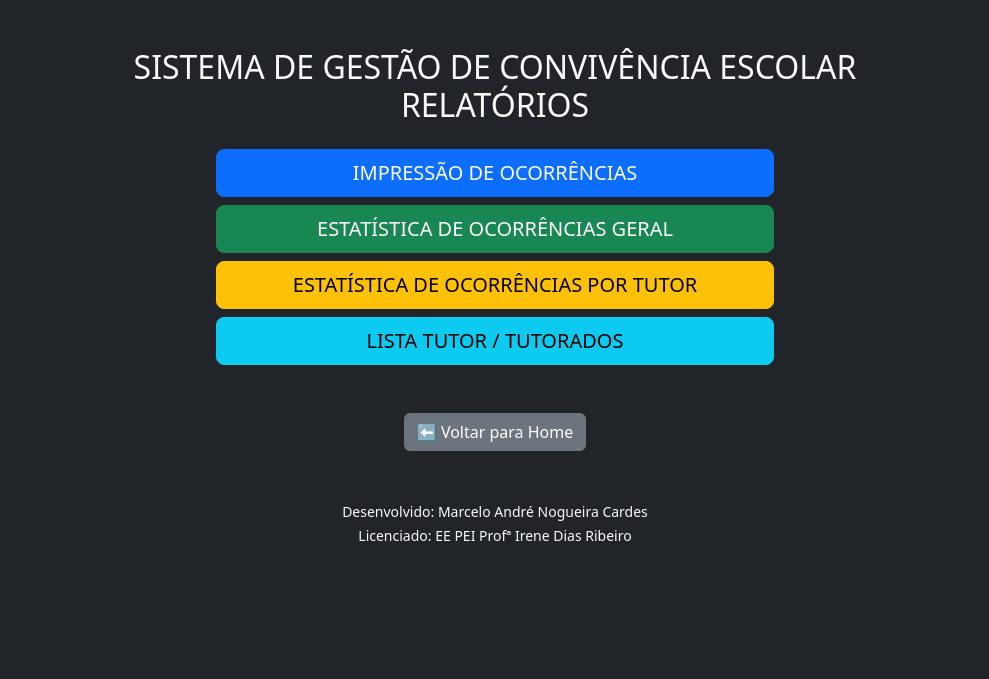
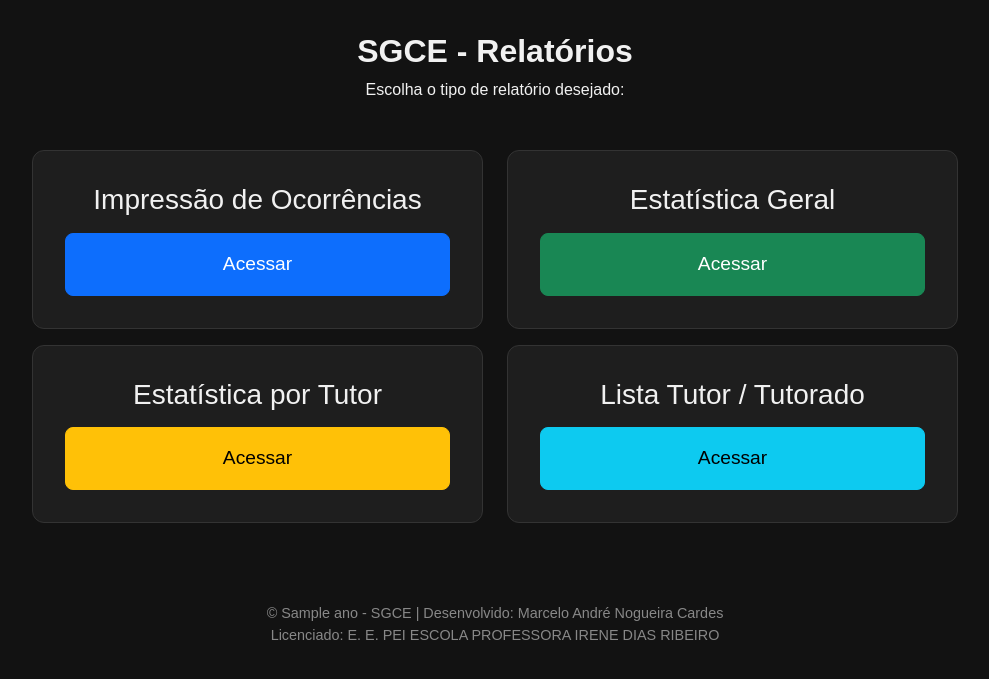
Before and after one commit to ocorrenciasidr/idr, a Flask app: template templates/relatorio_inicial.html in a window 1280 px wide. Shown: the top 679 px of the page, without its empty margins (145-1134 px from the left). Run offline with Flask 3, Linux system fonts and the light colour scheme; the template is opened without the code that fills it: most values are stand-ins (such as "Sample title", 1, 10 or a date in 2020).

Commit message:
Update relatorio_inicial.html

```diff
--- a/templates/relatorio_inicial.html
+++ b/templates/relatorio_inicial.html
@@ -2,86 +2,89 @@
 <html lang="pt-br">
 <head>
     <meta charset="UTF-8">
-  <title>SGCE - RELATÓRIOS</title>
-  <link rel="stylesheet" href="https://cdn.jsdelivr.net/npm/bootstrap@5.3.2/dist/css/bootstrap.min.css">
-  <script src="https://cdn.jsdelivr.net/npm/bootstrap@5.3.2/dist/js/bootstrap.bundle.min.js"></script>
+    <meta name="viewport" content="width=device-width, initial-scale=1.0">
+    <title>SGCE - Relatórios</title>
+    <link href="https://cdn.jsdelivr.net/npm/bootstrap@5.3.2/dist/css/bootstrap.min.css" rel="stylesheet">
     <style>
-       body { background: #f4f4f4; }
-    .container { margin-top: 50px; }
+        body {
+            background-color: #121212;
+            color: #f1f1f1;
+            font-family: Arial, sans-serif;
+        }
+        .header {
+            padding: 2rem 0;
+            text-align: center;
+        }
+        .header h1 {
+            font-size: 2rem;
+            font-weight: bold;
+        }
+        .card-custom {
+            background-color: #1e1e1e;
+            border: 1px solid #333;
+            border-radius: 12px;
+            padding: 2rem;
+            transition: transform 0.2s;
+        }
+        .card-custom:hover {
+            transform: scale(1.03);
+        }
+        .btn-custom {
+            width: 100%;
+            padding: 1rem;
+            font-size: 1.2rem;
+            border-radius: 8px;
+        }
+        footer {
+            margin-top: 3rem;
+            padding: 1rem;
+            text-align: center;
+            color: #888;
+            font-size: 0.9rem;
+        }
     </style>
 </head>
-<body class="bg-dark text-light">
-<div class="container mt-5">
-  <h2 class="mb-4 text-center">SISTEMA DE GESTÃO DE CONVIVÊNCIA ESCOLAR <br> RELATÓRIOS <br> </h2>
+<body>
 
-<div class="d-grid gap-2 col-6 mx-auto">
-    <a href="{{ url_for('relatorio_aluno') }}" class="btn btn-primary btn-lg">IMPRESSÃO DE OCORRÊNCIAS</a>
-    <!-- Utiliza JS para abrir o modal de senha e proteger o acesso aos relatórios estatísticos -->
-    <button type="button" class="btn btn-success btn-lg" onclick="abrirModal('{{ url_for('relatorio_geral') }}')">
-        ESTATÍSTICA DE OCORRÊNCIAS GERAL
-    </button>
-    <button type="button" class="btn btn-warning btn-lg" onclick="abrirModal('{{ url_for('relatorio_tutor') }}')">
-    ESTATÍSTICA DE OCORRÊNCIAS POR TUTOR
-</button>
-    <a href="{{ url_for('relatorio_tutoraluno') }}" class="btn btn-info btn-lg">LISTA TUTOR / TUTORADOS</a>
+<div class="container">
+    <div class="header">
+        <h1>SGCE - Relatórios</h1>
+        <p>Escolha o tipo de relatório desejado:</p>
     </div>
 
-
-  <div class="mt-5 text-center">
-    <a href="{{ url_for('home') }}" class="btn btn-secondary">⬅ Voltar para Home</a>
+    <div class="row justify-content-center">
+        <div class="col-md-5 mb-3">
+            <div class="card-custom text-center">
+                <h3 class="mb-3">Impressão de Ocorrências</h3>
+                <a href="{{ url_for('relatorio_aluno') }}" class="btn btn-primary btn-custom">Acessar</a>
             </div>
         </div>
-
-<!-- Modal Senha -->
-<div class="modal fade" id="senhaModal" tabindex="-1" aria-hidden="true">
-  <div class="modal-dialog modal-dialog-centered">
-    <div class="modal-content">
-      <div class="modal-header bg-danger text-white">
-        <h5 class="modal-title">Acesso Restrito</h5>
-        <button type="button" class="btn-close" data-bs-dismiss="modal" aria-label="Fechar"></button>
+        <div class="col-md-5 mb-3">
+            <div class="card-custom text-center">
+                <h3 class="mb-3">Estatística Geral</h3>
+                <a href="{{ url_for('relatorio_geral') }}" class="btn btn-success btn-custom">Acessar</a>
             </div>
-      <div class="modal-body">
-        <p>Esta área requer uma senha de acesso:</p>
-        <input type="password" id="senhaInput" class="form-control" placeholder="Senha">
-        <!-- NOVO: Elemento para exibir o erro -->
-        <div id="senhaErro" class="text-danger mt-2" style="display:none;">Senha incorreta!</div>
         </div>
-      <div class="modal-footer">
-        <button type="button" class="btn btn-secondary" data-bs-dismiss="modal">Cancelar</button>
-        <button type="button" class="btn btn-primary" onclick="validarSenha()">Acessar</button>
+        <div class="col-md-5 mb-3">
+            <div class="card-custom text-center">
+                <h3 class="mb-3">Estatística por Tutor</h3>
+                <a href="{{ url_for('relatorio_tutor') }}" class="btn btn-warning btn-custom">Acessar</a>
             </div>
+        </div>
+        <div class="col-md-5 mb-3">
+            <div class="card-custom text-center">
+                <h3 class="mb-3">Lista Tutor / Tutorado</h3>
+                <a href="{{ url_for('relatorio_tutoraluno') }}" class="btn btn-info btn-custom">Acessar</a>
             </div>
         </div>
     </div>
 
-<script>
-  let destino = "";
+    <footer>
+        &copy; {{ ano }} - SGCE | Desenvolvido: Marcelo André Nogueira Cardes <br>
+        Licenciado: E. E. PEI ESCOLA PROFESSORA IRENE DIAS RIBEIRO
+    </footer>
+</div>
 
-  function abrirModal(url) {
-    destino = url;
-    document.getElementById("senhaInput").value = "";
-    document.getElementById("senhaErro").style.display = "none"; // Limpa o erro
-    let modal = new bootstrap.Modal(document.getElementById("senhaModal"));
-    modal.show();
-  }
-
-  function validarSenha() {
-    let senha = document.getElementById("senhaInput").value;
-    let senhaErro = document.getElementById("senhaErro");
-    senhaErro.style.display = "none";
-
-    // Substitua 'idrgestao' pela sua senha real para acesso a relatórios
-    if (senha === "idrgestao") {
-      window.location.href = destino;
-    } else {
-      // CORRIGIDO: Substitui alert() por mensagem de erro no modal
-      senhaErro.style.display = "block";
-    }
-  }
-</script>
- <!-- Rodapé -->
-    <footer class="text-center mt-5 mb-3">
-        <small>Desenvolvido: Marcelo André Nogueira Cardes <br> Licenciado: EE PEI Profª Irene Dias Ribeiro</small>
-    </footer>
+<script src="https://cdn.jsdelivr.net/npm/bootstrap@5.3.2/dist/js/bootstrap.bundle.min.js"></script>
 </body>
 </html>
```
Lines whose indentation alone changed are shown as unchanged.
